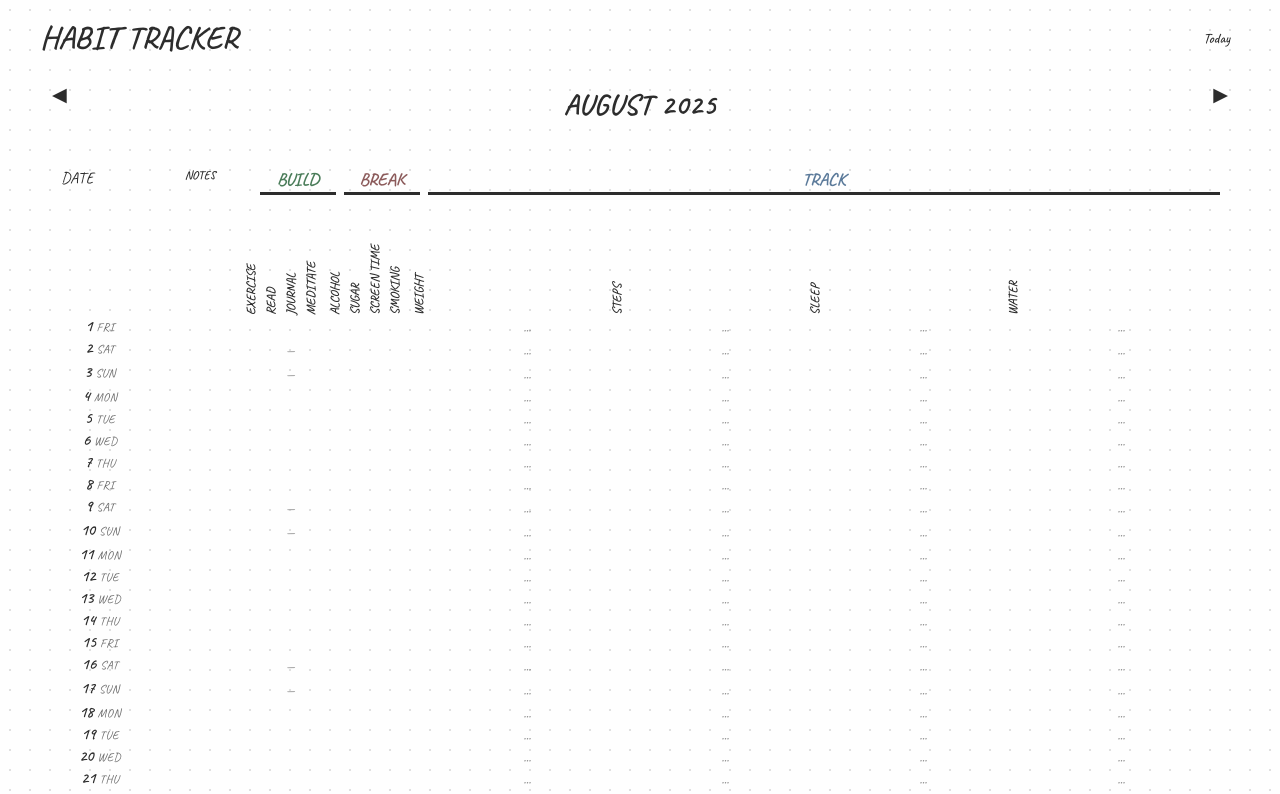
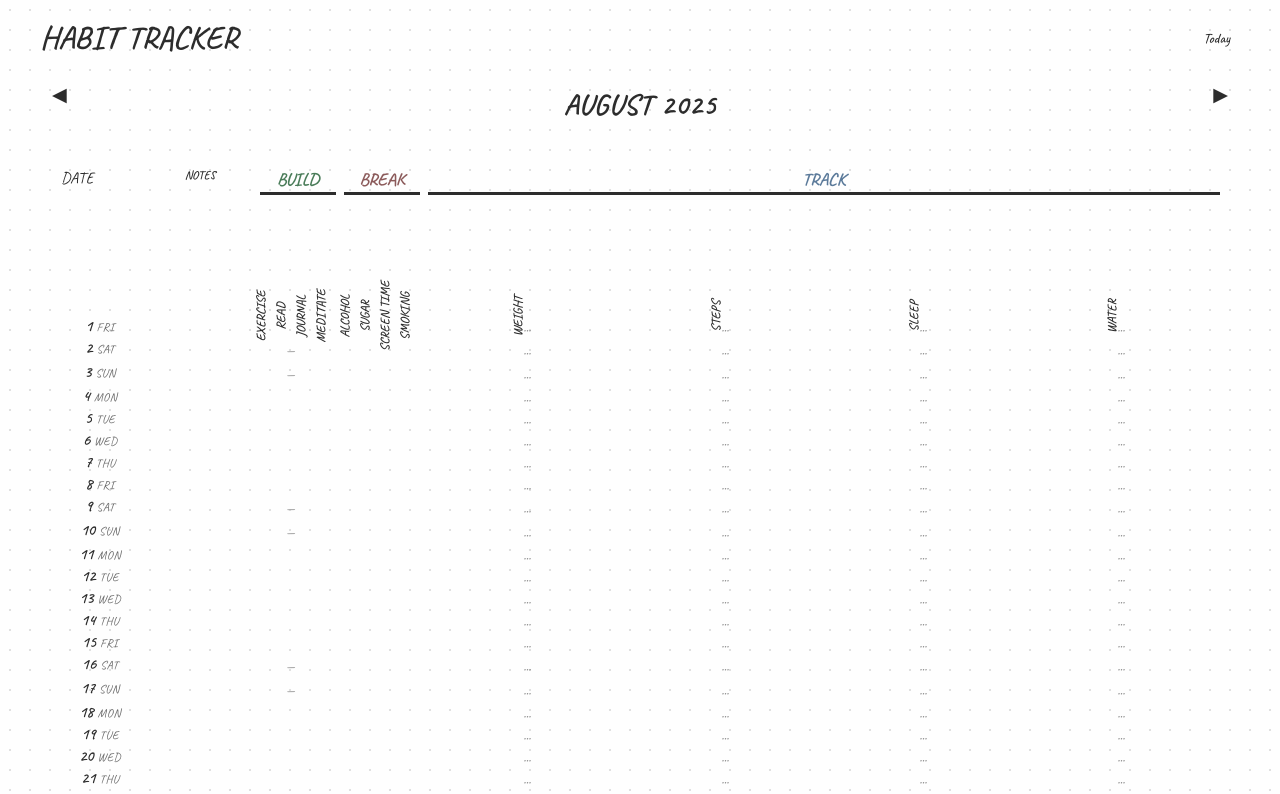
Before and after one commit to thanson00/HabitTracker, a React (Vite) app: page / in a window 1280 px wide. Shown: the top 794 px of the page. Built offline with nearby package versions, Linux system fonts and the light colour scheme.

Commit message:
fix: center habit headers over their respective columns

```diff
--- a/src/index.css
+++ b/src/index.css
@@ -237,12 +237,12 @@ button:focus-visible {
 
 /* Remove borders from habit headers */
 .habit-head {
-  text-align: left;
+  text-align: center;
   padding: 1px;
   height: 120px;
   display: flex;
   align-items: flex-end;
-  justify-content: flex-start;
+  justify-content: center;
   border: none;
   border-bottom: none;
   border-top: none;
@@ -251,7 +251,7 @@ button:focus-visible {
   position: relative;
   white-space: nowrap;
   transform: rotate(-90deg);
-  transform-origin: bottom left;
+  transform-origin: bottom center;
   margin-bottom: 0;
   padding-bottom: 0;
 }
```
